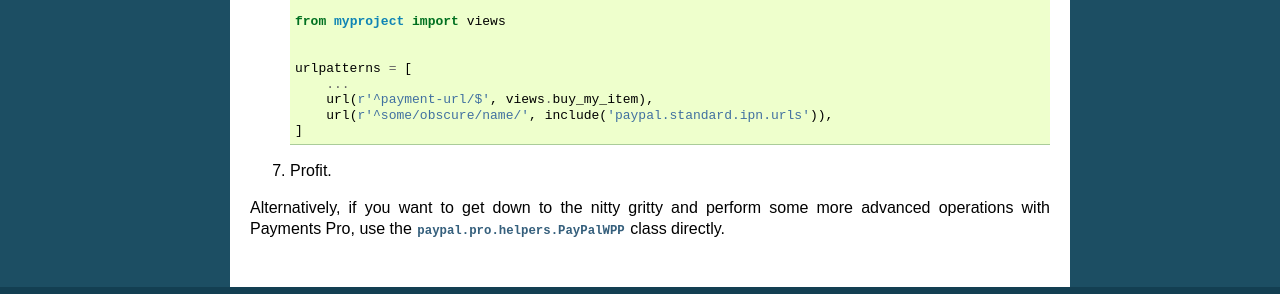
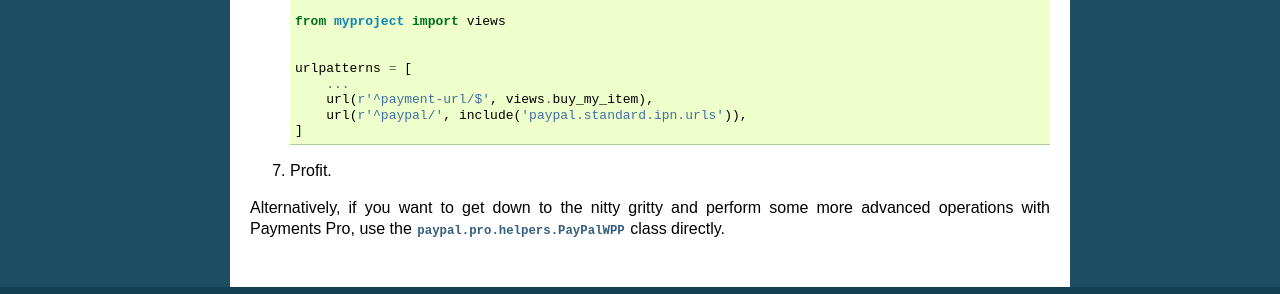
Before and after one commit to spookylukey/django-paypal, a Sphinx documentation site: the page built from docs/pro/index.rst, in a window 1280 px wide. Shown: the part 1511-1805 px from the top of the page. Built offline with Sphinx 7.4.7, drawn with Linux system fonts in a browser that asks for light colours.

Commit message:
Better URLs for IPN handler in docs

```diff
--- a/docs/pro/index.rst
+++ b/docs/pro/index.rst
@@ -108,7 +108,7 @@ to use through the provided ``PayPalPro`` class.
        urlpatterns = [
            ...
            url(r'^payment-url/$', views.buy_my_item),
-           url(r'^some/obscure/name/', include('paypal.standard.ipn.urls')),
+           url(r'^paypal/', include('paypal.standard.ipn.urls')),
        ]
 
 7. Profit.
--- a/docs/standard/ipn.rst
+++ b/docs/standard/ipn.rst
@@ -85,7 +85,7 @@ Using PayPal Standard IPN
        from django.conf.urls import url, include
 
        urlpatterns = [
-           url(r'^something/paypal/', include('paypal.standard.ipn.urls')),
+           url(r'^paypal/', include('paypal.standard.ipn.urls')),
        ]
 
 5. Whenever an IPN is processed a signal will be sent with the result of the
```
